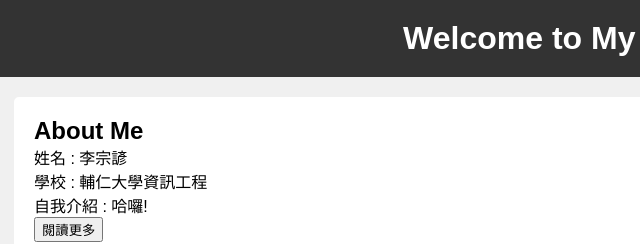
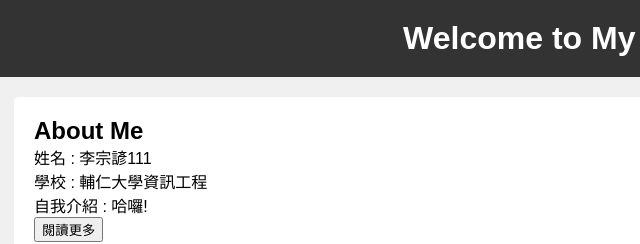
Before and after one commit to END5876/END5876.github.io, a plain HTML site: page index.html in a window 1280 px wide. Shown: the top 244 px of the page, 6-646 px from the left. Drawn offline with nearby package versions, Linux system fonts and the light colour scheme.

Commit message:
Update index.html

```diff
--- a/index.html
+++ b/index.html
@@ -20,7 +20,7 @@
 
     <section id="about">
         <h2>About Me</h2>
-        <p>姓名 : 李宗諺</p>
+        <p>姓名 : 李宗諺111</p>
         <p>學校 : 輔仁大學資訊工程</p>
         <p>自我介紹 : 哈囉!</p>
         <button id="read-more-button">閱讀更多</button>
```
